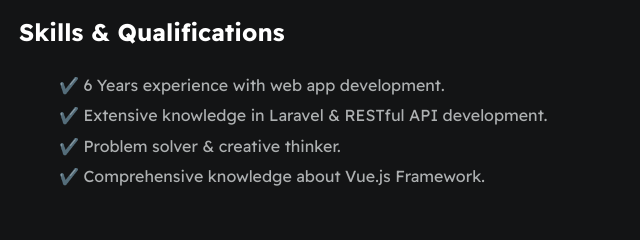
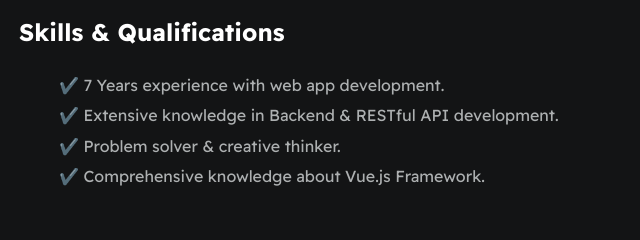
Before and after one commit to Abu-Zakaria/portfolio, a plain HTML site: page index.html in a window 1280 px wide. Shown: the part 339-579 px from the top of the page, 287-927 px from the left. Drawn offline with Linux system fonts and the light colour scheme.

Commit message:
Update years of experience

```diff
--- a/index.html
+++ b/index.html
@@ -45,8 +45,8 @@
             <section class="section--page">
                 <h2>Skills & Qualifications</h2>
                 <ul id="qualifications--list">
-                    <li>✔️ 6 Years experience with web app development.</li>
-                    <li>✔️ Extensive knowledge in Laravel & RESTful API development.</li>
+                    <li>✔️ 7 Years experience with web app development.</li>
+                    <li>✔️ Extensive knowledge in Backend & RESTful API development.</li>
                     <li>✔️ Problem solver & creative thinker. </li>
                     <li>✔️ Comprehensive knowledge about Vue.js Framework.</li>
                 </ul>
```
